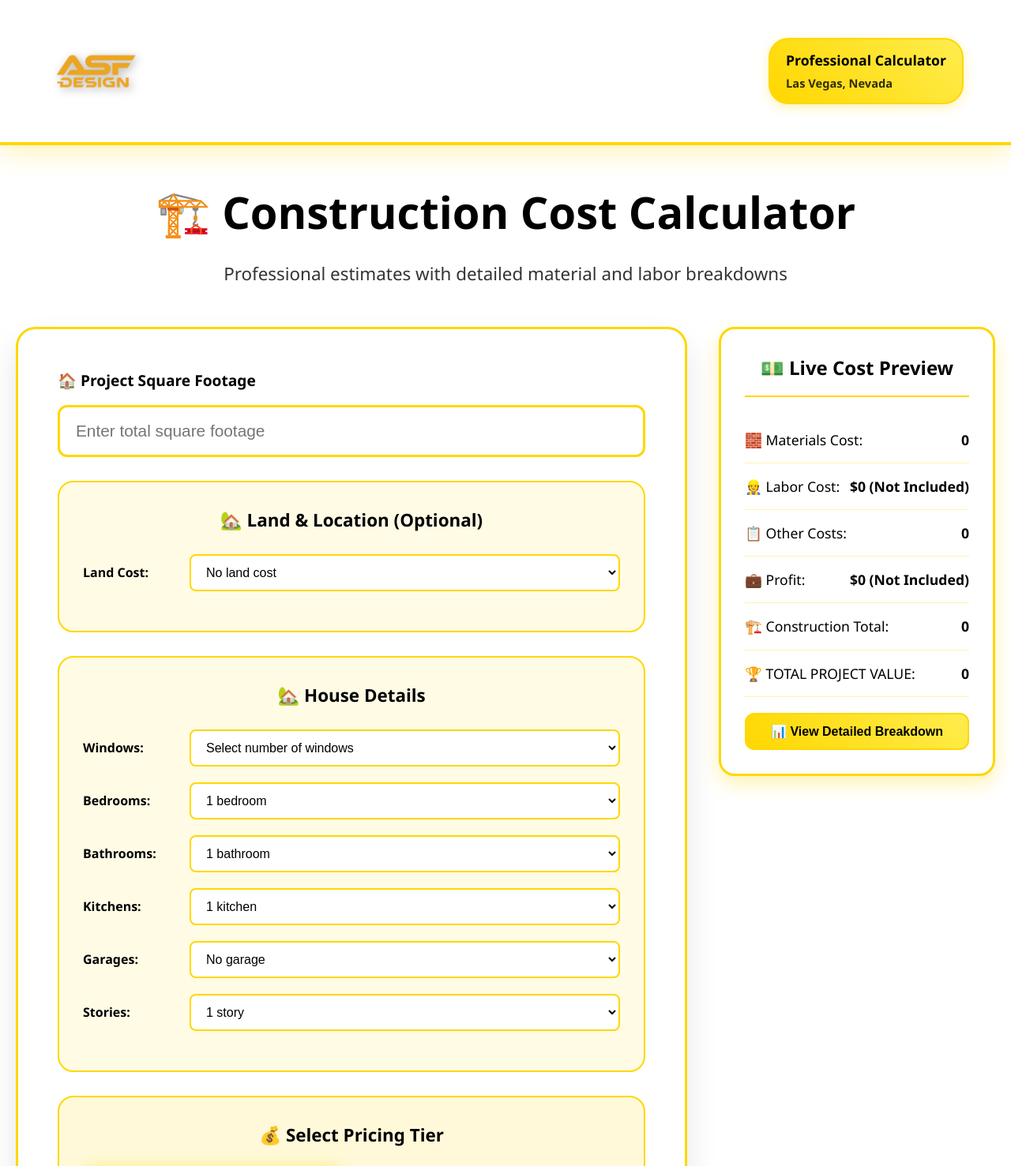
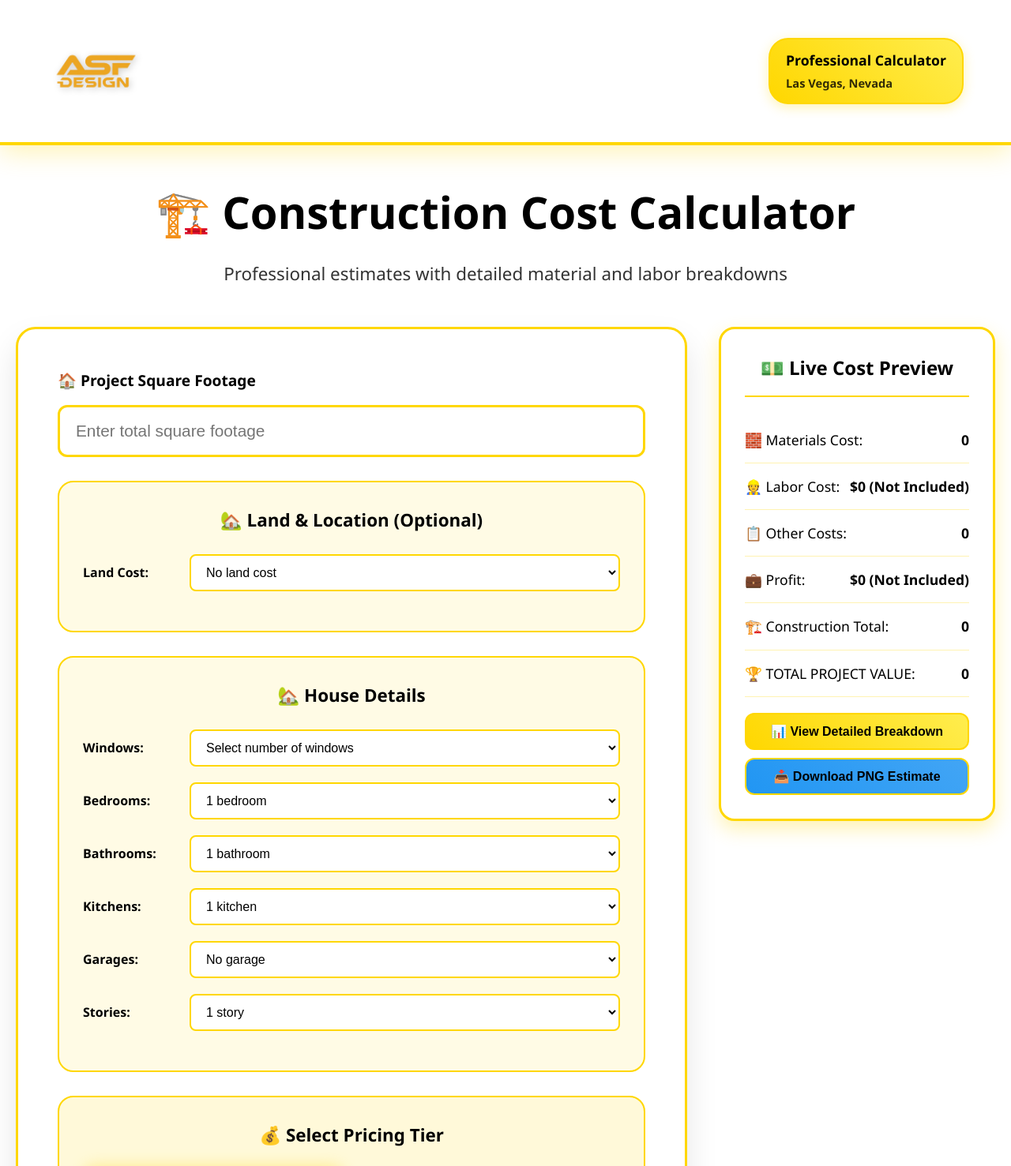
Before and after one commit to Raxc19/ASF-Calculator, a plain HTML site: page index.html in a window 1280 px wide. Shown: the top 1477 px of the page at 79% size. Drawn offline with Linux system fonts and the light colour scheme.

Commit message:
Update index.html

```diff
--- a/index.html
+++ b/index.html
@@ -145,13 +145,16 @@
             height: 120px;
             width: auto;
             max-width: 400px;
-            filter: drop-shadow(3px 3px 6px rgba(0, 0, 0, 0.3));
+            filter: drop-shadow(2px 2px 4px rgba(0, 0, 0, 0.2));
             transition: all 0.3s ease;
+            background: transparent;
+            border: none;
+            padding: 0;
         }
 
         .logo-image:hover {
             transform: scale(1.05);
-            filter: drop-shadow(5px 5px 10px rgba(0, 0, 0, 0.4));
+            filter: drop-shadow(3px 3px 6px rgba(0, 0, 0, 0.3));
         }
 
         /* Text Logo Styling (fallback/alternative) */
@@ -1042,6 +1045,10 @@
 
                 <button type="button" class="details-btn" onclick="openDetailsModal()">
                     📊 View Detailed Breakdown
+                </button>
+
+                <button type="button" class="details-btn" onclick="downloadEstimateImage()" style="margin-top: 10px; background: linear-gradient(45deg, #2196f3, #42a5f5);">
+                    📥 Download PNG Estimate
                 </button>
             </div>
         </div>
@@ -1151,6 +1158,9 @@
             </div>
         </div>
     </div>
+
+    <!-- Hidden Canvas for PNG Generation -->
+    <canvas id="estimate-canvas" style="display: none;"></canvas>
 
     <!-- Contact Footer Section -->
     <div class="contact-footer">
```
